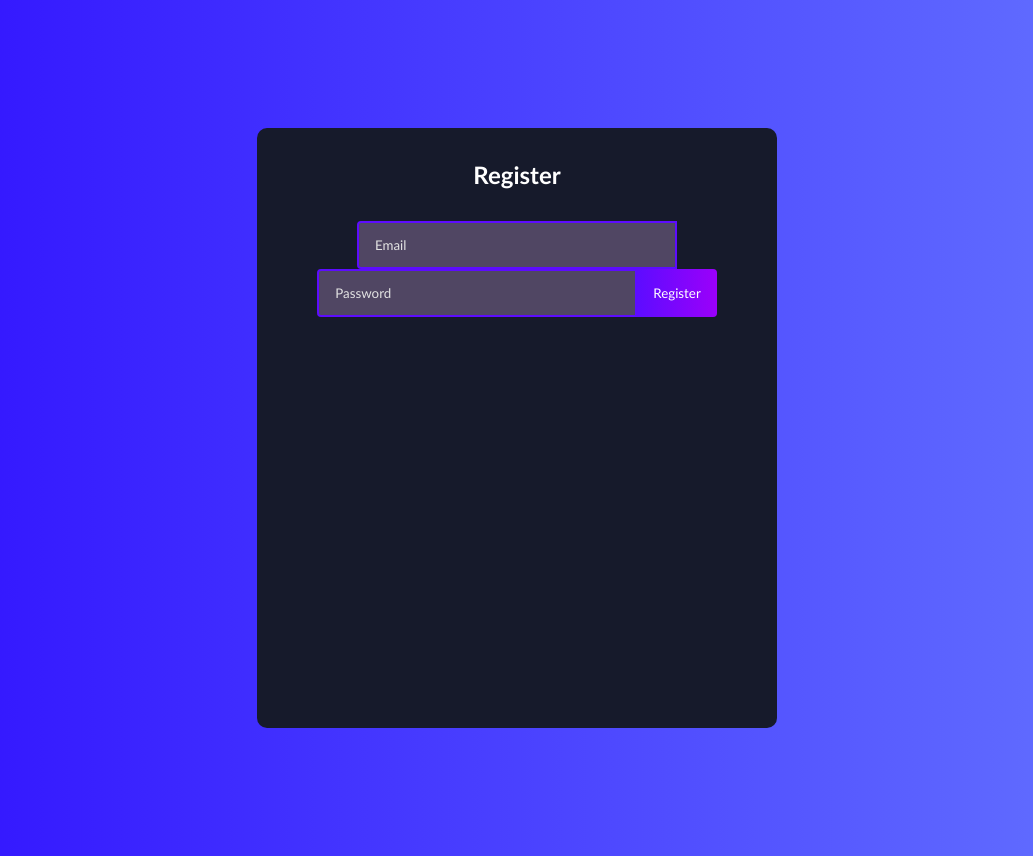
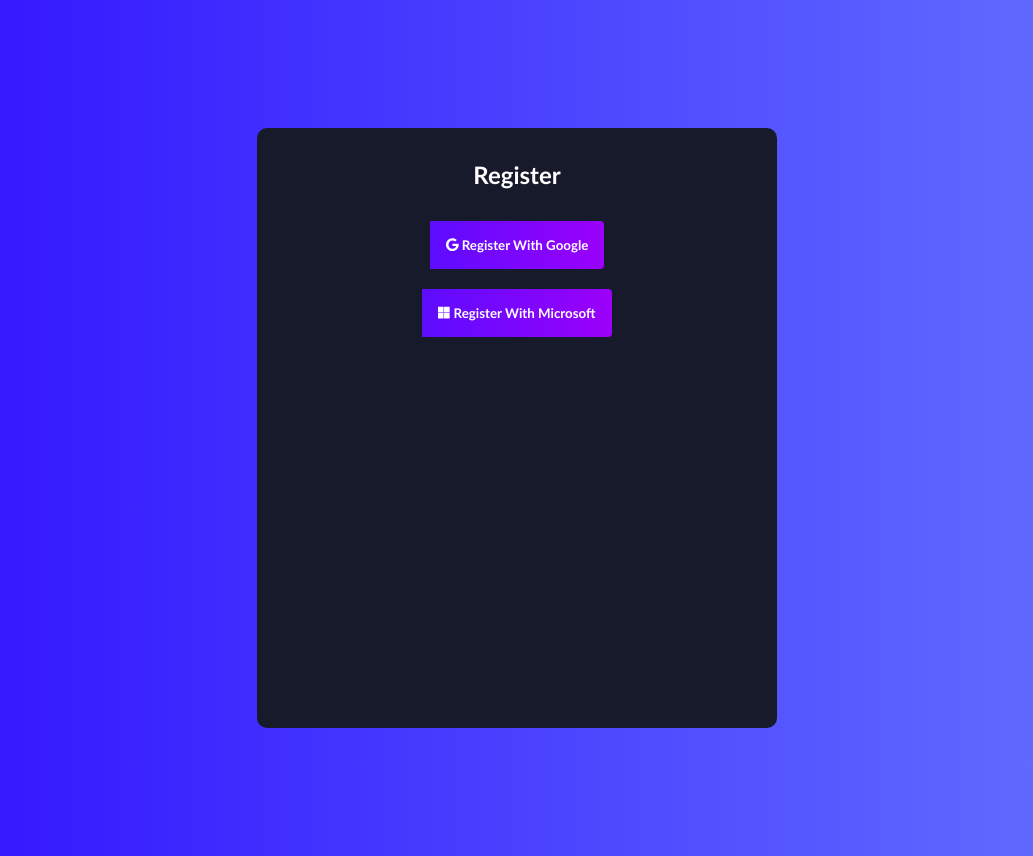
Before and after one commit to MUTInnovationLab/JUST-DO-IT, a React (Create React App) app: page /register in a window 1280 px wide. Shown: the whole page, without its empty margins (123-1156 px from the left). Built offline with nearby package versions, Linux system fonts and the light colour scheme.

Commit message:
login and register authentication

```diff
--- a/src/App.css
+++ b/src/App.css
@@ -98,6 +98,7 @@ h1 {
 
 .todo-button {
   padding: 16px;
+  margin-bottom: 20px; /* Add margin bottom to create space between buttons */
   border: none;
   border-radius: 0 4px 4px 0;
   cursor: pointer;
@@ -106,6 +107,7 @@ h1 {
   color: #fff;
   text-transform: capitalize;
 }
+
 
 .todo-input.edit {
   border: 2px solid #149fff;
--- a/src/components/Login.js
+++ b/src/components/Login.js
@@ -1,11 +1,12 @@
+
 import React, { useState } from 'react';
 import { useNavigate } from 'react-router-dom';
 import firebase from 'firebase/compat/app';
 import 'firebase/compat/auth';
+import { FontAwesomeIcon } from '@fortawesome/react-fontawesome';
+import { faGoogle, faMicrosoft } from '@fortawesome/free-brands-svg-icons';
 
 const Login = () => {
-  const [email, setEmail] = useState('');
-  const [password, setPassword] = useState('');
   const [error, setError] = useState('');
   const navigate = useNavigate();
 
@@ -19,16 +20,25 @@ const Login = () => {
       messagingSenderId: "854052536774",
       appId: "1:854052536774:web:e1dc9efcbd04c9ece632c7",
       measurementId: "G-BK1VHG6HZ0"
-      // Add other Firebase config options if needed
+      // Firebase config options
     });
+
   }
 
-  const handleLogin = async (e) => {
-    e.preventDefault();
+  const handleLogin = async (provider) => {
+    try {
+      let authProvider = null;
 
-    try {
-      await firebase.auth().signInWithEmailAndPassword(email, password);
-      navigate('/'); // Redirect to '/' after successful login
+      if (provider === 'google') {
+        authProvider = new firebase.auth.GoogleAuthProvider();
+      } else if (provider === 'microsoft') {
+        authProvider = new firebase.auth.OAuthProvider('microsoft.com');
+      }
+
+      if (authProvider) {
+        await firebase.auth().signInWithPopup(authProvider);
+        navigate('/'); // Redirect to '/' after successful login
+      }
     } catch (error) {
       setError(error.message);
     }
@@ -37,24 +47,14 @@ const Login = () => {
   return (
     <div>
       <h1>Login</h1>
-      <form onSubmit={handleLogin}>
-        <input
-          type="email"
-          placeholder="Email"
-          value={email}
-          onChange={(e) => setEmail(e.target.value)}
-          className="todo-input"
-        />
-        <input
-          type="password"
-          placeholder="Password"
-          value={password}
-          onChange={(e) => setPassword(e.target.value)}
-          className="todo-input"
-        />
-        <button type="submit" className="todo-button">Login</button>
-        {error && <p>{error}</p>}
-      </form>
+      <button className="todo-button" onClick={() => handleLogin('google')}>
+        <FontAwesomeIcon icon={faGoogle} className="button-icon" /> <b>Login with Google</b>
+      </button>
+      <br></br>
+      <button className="todo-button" onClick={() => handleLogin('microsoft')}>
+        <FontAwesomeIcon icon={faMicrosoft} className="button-icon" /> <b>Login with Microsoft</b>
+      </button>
+      {error && <p>{error}</p>}
     </div>
   );
 };
--- a/src/components/Register.js
+++ b/src/components/Register.js
@@ -1,20 +1,45 @@
+
+
 import React, { useState } from 'react';
 import { useNavigate } from 'react-router-dom';
-import { getAuth, createUserWithEmailAndPassword } from 'firebase/auth';
+import firebase from 'firebase/compat/app';
+import 'firebase/compat/auth';
+import { FontAwesomeIcon } from '@fortawesome/react-fontawesome';
+import { faGoogle, faMicrosoft } from '@fortawesome/free-brands-svg-icons';
 
 const Register = () => {
-  const [email, setEmail] = useState('');
-  const [password, setPassword] = useState('');
   const [error, setError] = useState('');
   const navigate = useNavigate();
 
-  const handleRegister = async (e) => {
-    e.preventDefault();
+  // Initialize Firebase with your configuration
+  if (!firebase.apps.length) {
+    firebase.initializeApp({
+         apiKey: "AIzaSyAGlMisk1-FhAwadqkpVHz716IGEJlqxuQ",
+    authDomain: "just-do-it-b69f3.firebaseapp.com",
+    projectId: "just-do-it-b69f3",
+    storageBucket: "just-do-it-b69f3.appspot.com",
+    messagingSenderId: "854052536774",
+    appId: "1:854052536774:web:e1dc9efcbd04c9ece632c7",
+    measurementId: "G-BK1VHG6HZ0"
 
+      // Firebase config options
+    });
+  }
+
+  const handleRegister = async (provider) => {
     try {
-      const auth = getAuth();
-      await createUserWithEmailAndPassword(auth, email, password);
-      navigate('/');
+      let authProvider = null;
+
+      if (provider === 'google') {
+        authProvider = new firebase.auth.GoogleAuthProvider();
+      } else if (provider === 'microsoft') {
+        authProvider = new firebase.auth.OAuthProvider('microsoft.com');
+      }
+
+      if (authProvider) {
+        await firebase.auth().signInWithPopup(authProvider);
+        navigate('/');
+      }
     } catch (error) {
       setError(error.message);
     }
@@ -23,24 +48,10 @@ const Register = () => {
   return (
     <div>
       <h1>Register</h1>
-      <form onSubmit={handleRegister}>
-        <input
-          type="email"
-          placeholder="Email"
-          value={email}
-          onChange={(e) => setEmail(e.target.value)}
-          className="todo-input"
-        />
-        <input
-          type="password"
-          placeholder="Password"
-          value={password}
-          onChange={(e) => setPassword(e.target.value)}
-          className="todo-input"
-        />
-        <button type="submit" className="todo-button">Register</button>
-        {error && <p>{error}</p>}
-      </form>
+      <button  className="todo-button" onClick={() => handleRegister('google')}> <FontAwesomeIcon icon={faGoogle} className="button-icon" /> <b>Register with Google</b></button>
+      <br></br>
+      <button  className="todo-button" onClick={() => handleRegister('microsoft')}><FontAwesomeIcon icon={faMicrosoft} className="button-icon" /> <b>Register with Microsoft</b></button>
+      {error && <p>{error}</p>}
     </div>
   );
 };
```
